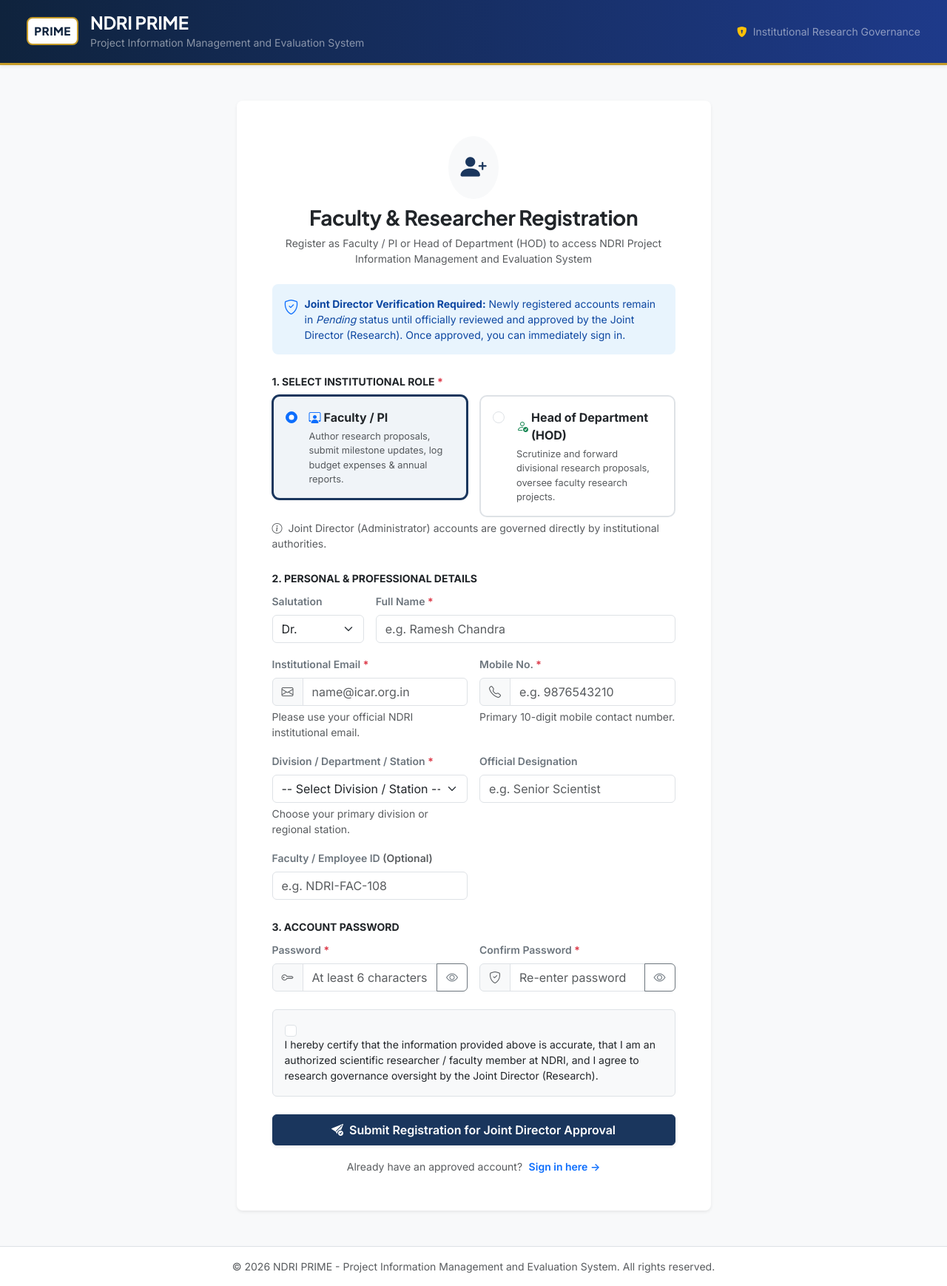
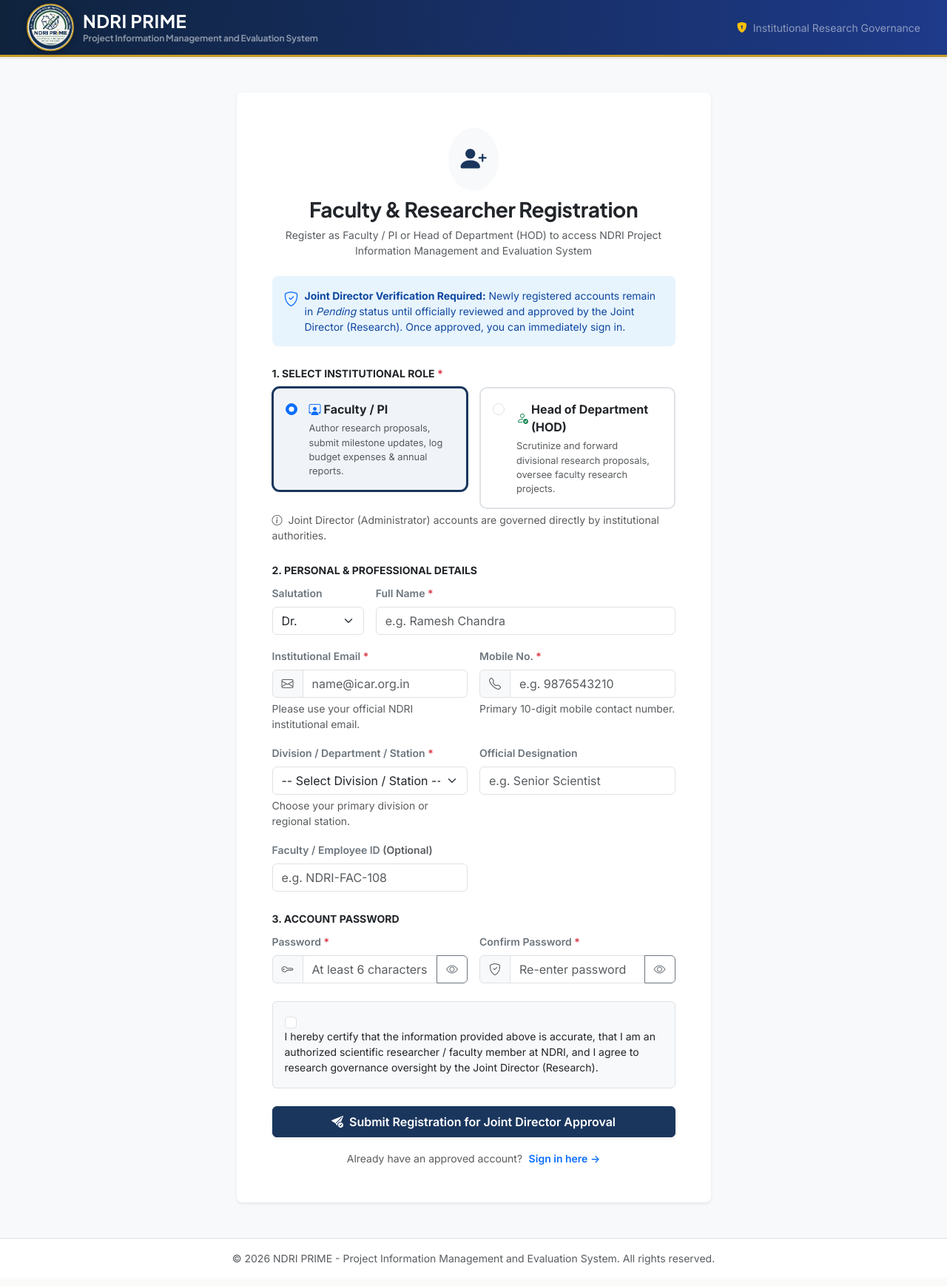
Before and after one commit to palvinay79/PRIME-NDRI, a PHP site: page /demo/register.php in a window 1280 px wide. Shown: the whole page at 74% size. After the commit the page ends 1709 px from the top, so only its background shows below. Run offline with PHP 8.4, Linux system fonts and the light colour scheme; data comes from the database, SQL or seed files in the repository; tables that the repository leaves empty hold one stand-in row (values such as "Sample post").

Commit message:
feat(ui): add system logo and favicon
Replaced the text-based logo badge with the official NDRI PRIME image logo in the header and authentication screens. Added a global favicon and updated CSS styles for improved branding consistency.

```diff
--- a/assets/css/style.css
+++ b/assets/css/style.css
@@ -13,7 +13,7 @@
     --accent-gold: #c59b27;       /* Official emblem gold */
     --secondary-slate: #475569;
     --sidebar-width: 260px;
-    --topbar-height: 64px;
+    --topbar-height: 76px;
     --bg-canvas: #f1f5f9;
     --card-border: #e2e8f0;
 }
@@ -102,6 +102,73 @@ h1, h2, h3, h4, h5, h6,
     box-sizing: border-box;
     white-space: nowrap;
     overflow: visible;
+}
+
+.gov-logo-img-wrap {
+    width: 64px;
+    height: 64px;
+    min-width: 64px;
+    border-radius: 50%;
+    background-color: #ffffff;
+    border: 2px solid var(--accent-gold);
+    display: flex;
+    align-items: center;
+    justify-content: center;
+    overflow: hidden;
+    flex-shrink: 0;
+    padding: 1px;
+    margin: -3px 0;
+    box-shadow: 0 2px 10px rgba(0, 0, 0, 0.28);
+    transition: transform 0.2s ease, box-shadow 0.2s ease;
+}
+
+.gov-brand:hover .gov-logo-img-wrap {
+    transform: scale(1.04);
+    box-shadow: 0 4px 14px rgba(0, 0, 0, 0.35);
+}
+
+.gov-logo-img {
+    width: 100%;
+    height: 100%;
+    object-fit: cover;
+    object-position: center;
+    transform: scale(1.05);
+    border-radius: 50%;
+    display: block;
+}
+
+.auth-logo-emblem {
+    width: 96px;
+    height: 96px;
+    border-radius: 50%;
+    background-color: #ffffff;
+    border: 2px solid rgba(26, 54, 93, 0.14);
+    padding: 2px;
+    margin: 0 auto 12px;
+    display: flex;
+    align-items: center;
+    justify-content: center;
+    box-shadow: 0 4px 14px rgba(15, 35, 61, 0.12);
+    overflow: hidden;
+}
+
+.auth-logo-emblem img {
+    width: 100%;
+    height: 100%;
+    object-fit: cover;
+    object-position: center;
+    transform: scale(1.05);
+    border-radius: 50%;
+    display: block;
+}
+
+@media (max-width: 575.98px) {
+    .gov-logo-img-wrap {
+        width: 50px;
+        height: 50px;
+        min-width: 50px;
+        margin: -2px 0;
+    }
 }
 
 /* App Shell Layout */
--- a/register.php
+++ b/register.php
@@ -170,8 +170,10 @@ if ($_SERVER['REQUEST_METHOD'] === 'POST') {
     <link href="https://cdn.jsdelivr.net/npm/bootstrap@5.3.3/dist/css/bootstrap.min.css" rel="stylesheet">
     <!-- Bootstrap Icons -->
     <link rel="stylesheet" href="https://cdn.jsdelivr.net/npm/bootstrap-icons@1.11.3/font/bootstrap-icons.min.css">
+    <!-- Favicon -->
+    <link rel="icon" type="image/png" href="<?= url('/assets/images/ndri-prime-logo.png') ?>">
     <!-- Custom Styles -->
-    <link rel="stylesheet" href="<?= url('/assets/css/style.css?v=2.2') ?>">
+    <link rel="stylesheet" href="<?= url('/assets/css/style.css?v=2.4') ?>">
     <style>
         .role-option-card {
             cursor: pointer;
@@ -193,15 +195,17 @@ if ($_SERVER['REQUEST_METHOD'] === 'POST') {
 <body class="bg-light d-flex flex-column min-vh-100">
 
 <!-- Government Top Header Bar -->
-<div class="gov-header py-3 px-4 shadow-sm">
+<div class="gov-header py-2 px-3 px-md-4 shadow-sm">
     <div class="container-fluid d-flex align-items-center justify-content-between">
-        <div class="d-flex align-items-center gap-3">
-            <div class="gov-logo-badge" style="width: 70px; min-width: 70px;">PRIME</div>
+        <a href="<?= url('/login.php') ?>" class="gov-brand">
+            <div class="gov-logo-img-wrap">
+                <img src="<?= url('/assets/images/ndri-prime-logo.png') ?>" alt="NDRI PRIME Logo" class="gov-logo-img">
+            </div>
             <div>
-                <h4 class="m-0 text-white fw-bold">NDRI PRIME</h4>
-                <small class="text-white-50">Project Information Management and Evaluation System</small>
+                <h4 class="m-0 text-white fw-bold lh-sm" style="letter-spacing: 0.4px;">NDRI PRIME</h4>
+                <small class="text-white-50 d-none d-sm-block" style="font-size: 0.75rem;">Project Information Management and Evaluation System</small>
             </div>
-        </div>
+        </a>
         <div class="d-none d-md-flex align-items-center gap-2 text-white-50 small">
             <i class="bi bi-shield-lock-fill text-warning"></i>
             <span>Institutional Research Governance</span>
```
Also changed, not shown: forgot-password.php (+10 -4 lines), includes/header.php (+8 -4 lines), login.php (+12 -9 lines), assets/images/ndri-prime-logo.png (added), public/assets/aistudio/Gemini_Generated_Image_a3cdh6a3cdh6a3cd_8d3c2b11.png (added).
